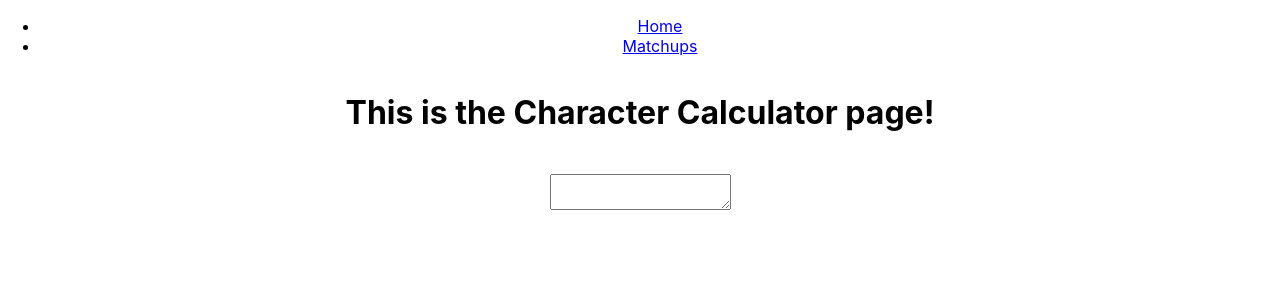
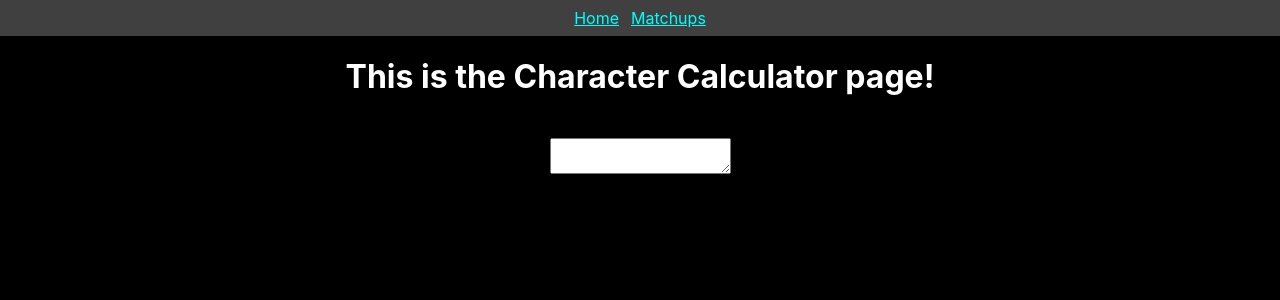
Before and after one commit to Dournbrood/imarel-character-creator, a React (Create React App) app in the folder Front-End/imarel-character-calculator/: page / in a window 1280 px wide. Shown: the top 300 px of the page. Built offline with nearby package versions, Linux system fonts and the light colour scheme; the HTML template or start-up script is replaced by a standard one.

Commit message:
basic styling

```diff
--- a/Front-End/imarel-character-calculator/src/App.css
+++ b/Front-End/imarel-character-calculator/src/App.css
@@ -1,3 +1,12 @@
+html{
+  color: white;
+  background-color: #000000;
+}
+
+a{
+  color: #00ffff;
+}
+
 .App {
   text-align: center;
 }
@@ -36,3 +45,19 @@
     transform: rotate(360deg);
   }
 }
+
+.navbar {
+  display: flex;
+  flex-flow: row nowrap;
+  gap: 12px;
+  justify-content: center;
+  padding: 8px;
+  background-color: #404040;
+}
+
+ul{
+  list-style-type: none;
+  list-style-position: inside;
+  margin:0;
+  padding:0;
+}
--- a/Front-End/imarel-character-calculator/src/components/NavBar.js
+++ b/Front-End/imarel-character-calculator/src/components/NavBar.js
@@ -4,7 +4,7 @@ import React from "react";
 const NavBar = (props) => {
 
     return (
-        <ul>
+        <ul className="navbar">
             <li>
                 <Link to="/">Home</Link>
             </li>
```
